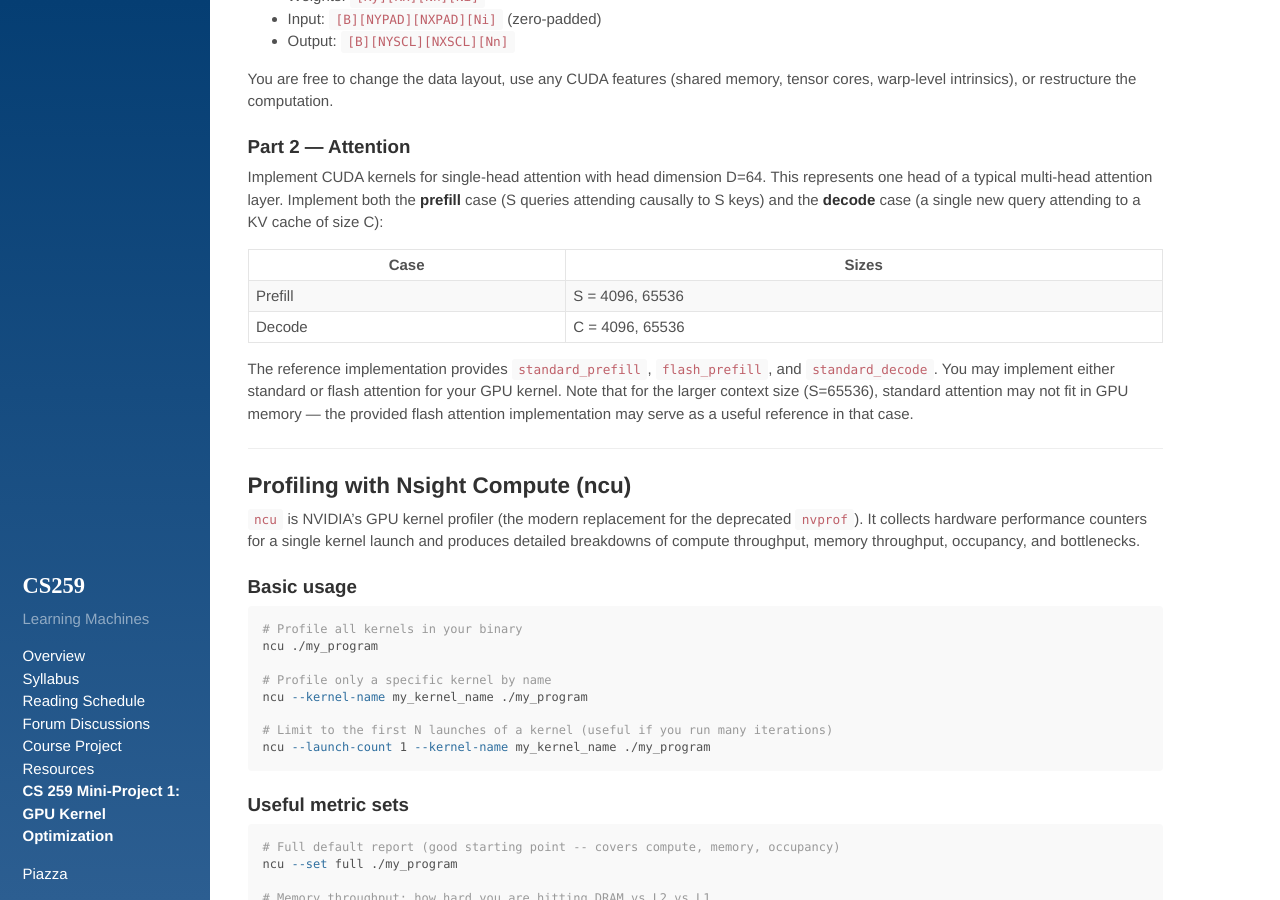
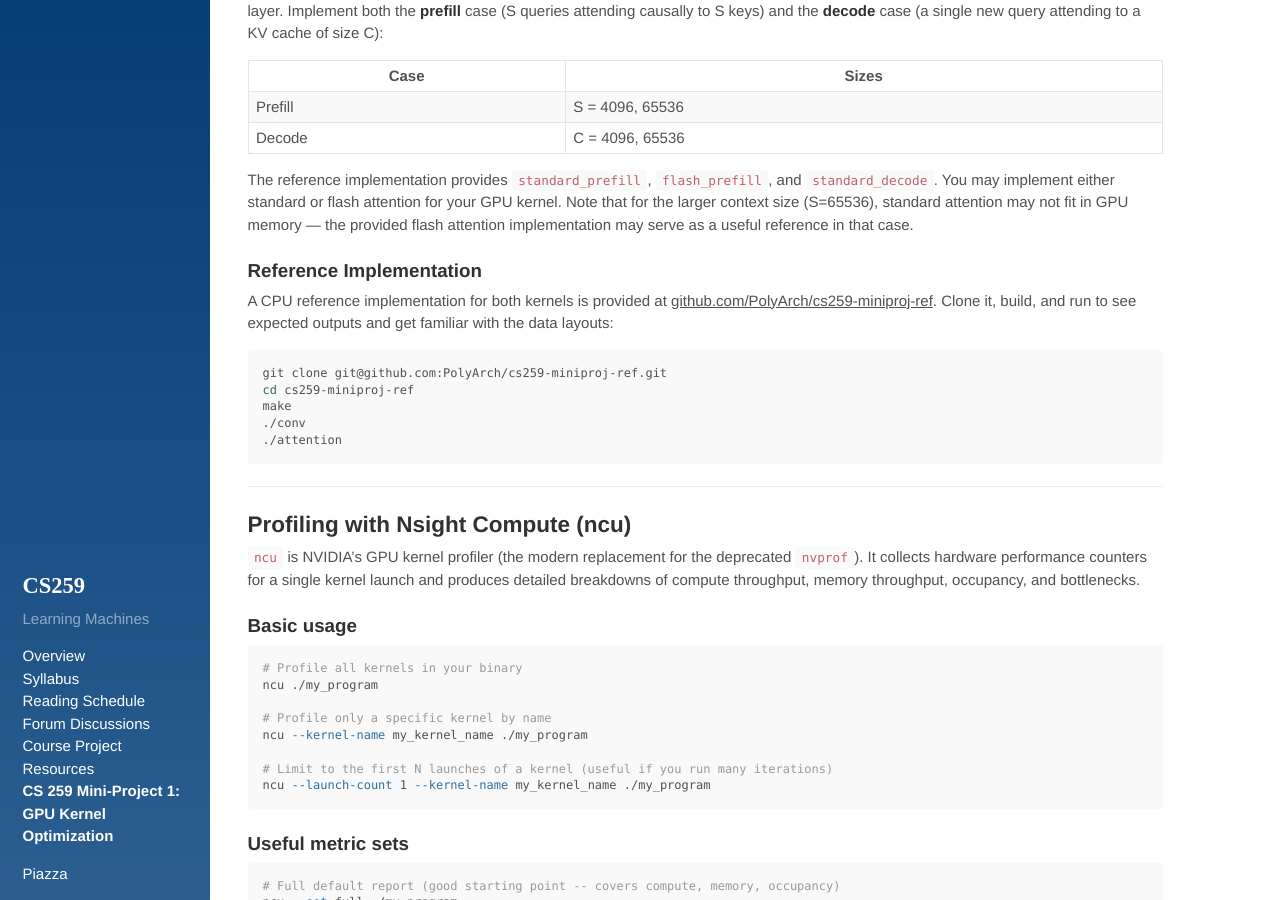
Before and after one commit to PolyArch/cs259, a Jekyll site: the page built from 04-miniproj-1.md, in a window 1280 px wide and 900 px high, scrolled down 1333 px. Built offline with Jekyll 4.4.1, drawn with Linux system fonts in a browser that asks for light colours; our own code applies the rules of GitHub Pages for plain Markdown files; some of the changed text lies outside the part shown.

Commit message:
Move reference repo link to after task description

````diff
--- a/04-miniproj-1.md
+++ b/04-miniproj-1.md
@@ -20,17 +20,6 @@ where they fall on the roofline model.
 
 You should have received an email with account access to the course GPU machine.
 Make sure `/usr/local/cuda/bin` is in your `PATH`.
-
-A CPU reference implementation for both kernels is provided in a separate repository.
-Clone it, build, and run to see expected outputs and get familiar with the data layouts:
-
-```bash
-git clone git@github.com:PolyArch/cs259-miniproj-ref.git
-cd cs259-miniproj-ref
-make
-./conv
-./attention
-```
 
 For an introduction to CUDA, this is a good starting point:
 https://developer.nvidia.com/blog/even-easier-introduction-cuda/
@@ -89,6 +78,20 @@ The reference implementation provides `standard_prefill`, `flash_prefill`, and
 kernel. Note that for the larger context size (S=65536), standard attention may not
 fit in GPU memory — the provided flash attention implementation may serve as a useful
 reference in that case.
+
+### Reference Implementation
+
+A CPU reference implementation for both kernels is provided at
+[github.com/PolyArch/cs259-miniproj-ref](https://github.com/PolyArch/cs259-miniproj-ref).
+Clone it, build, and run to see expected outputs and get familiar with the data layouts:
+
+```bash
+git clone git@github.com:PolyArch/cs259-miniproj-ref.git
+cd cs259-miniproj-ref
+make
+./conv
+./attention
+```
 
 ---
 
````
